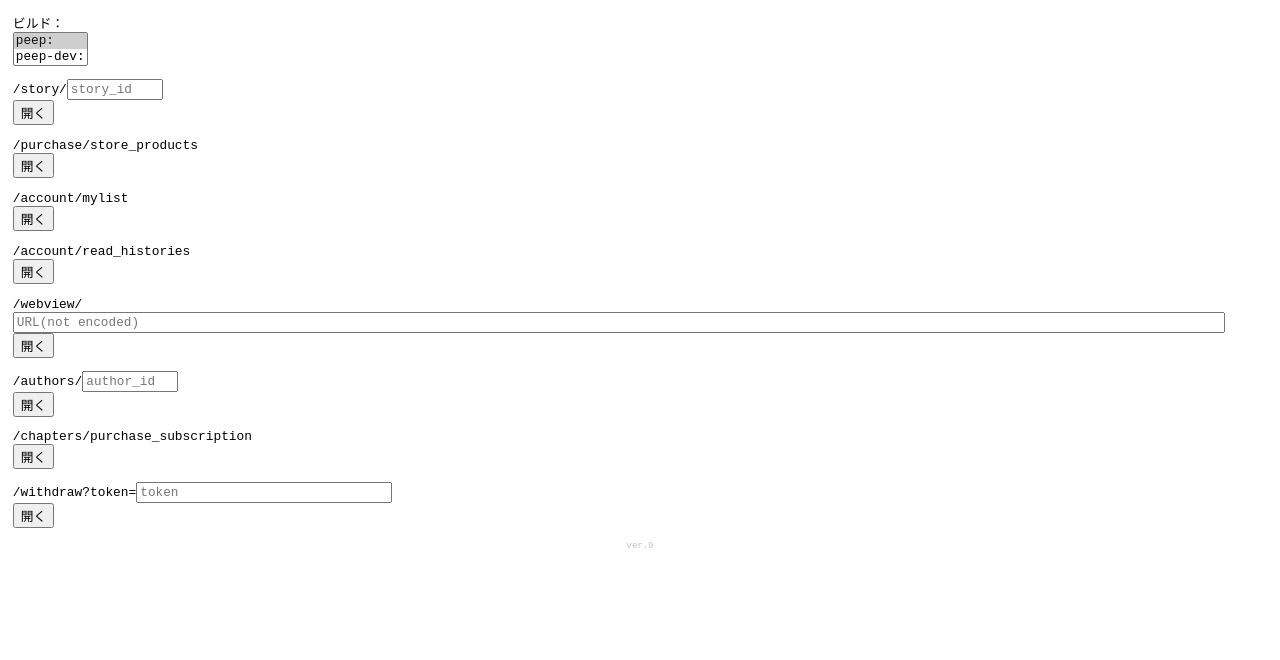
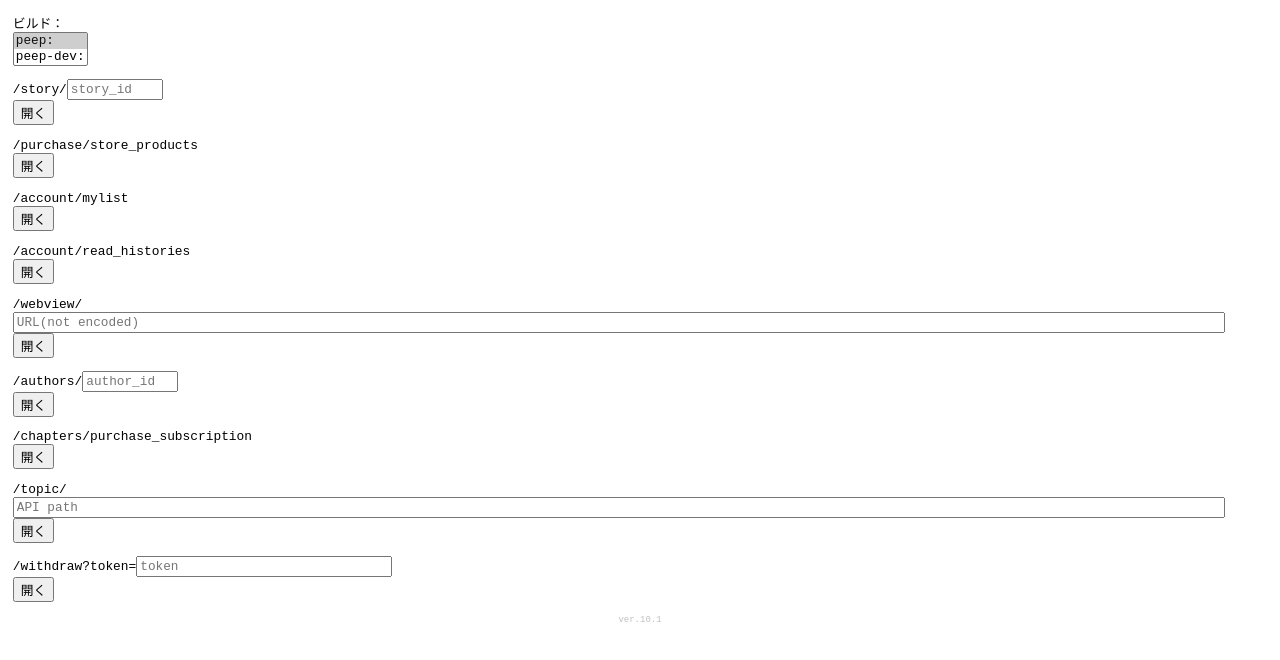
Before and after one commit to yamanaka-equalplus/yamanaka-equalplus.github.io, a plain HTML site: page taskey/index.html in a window 1280 px wide. Drawn offline with Linux system fonts and the light colour scheme.

Commit message:
peep test 10

```diff
--- a/taskey/index.html
+++ b/taskey/index.html
@@ -73,7 +73,7 @@ function fire(url){
 		onclick="fire(document.f.protocol.value+'/account/read_histories')">
 	</p>
 
-<p>/webview/<input class="default" type="text" placeholder="URL(not encoded)" style="width:96%;" value="" name="url">
+<p>/webview/<br><input class="default" type="text" placeholder="URL(not encoded)" style="width:96%;" value="" name="url">
 	<br><input class="default" type="button" value="開く"
 		onclick="fire(document.f.protocol.value+'/webview/'+encodeURIComponent(document.f.url.value))">
 	</p>
@@ -88,6 +88,11 @@ function fire(url){
 		onclick="fire(document.f.protocol.value+'/chapters/purchase_subscription')">
 	</p>
 
+<p>/topic/<br><input class="default" type="text" placeholder="API path" style="width:96%;" value="" name="api_path">
+	<br><input class="default" type="button" value="開く"
+		onclick="fire(document.f.protocol.value+'/topic/'+encodeURIComponent(document.f.api_path.value))">
+	</p>
+
 <p>/withdraw?token=<input class="default" type="text" placeholder="token" size="30" value="" name="token">
 	<br><input class="default" type="button" value="開く"
 		onclick="fire(document.f.protocol.value+'/withdraw?token='+document.f.token.value)">
@@ -95,7 +100,7 @@ function fire(url){
 
 </form>
 
-<p style="color:#C0C0C0;font-size:70%;text-align:center;">ver.9</p>
+<p style="color:#C0C0C0;font-size:70%;text-align:center;">ver.10.1</p>
 
 <!--================================================================================================
 		BODY ここまで
```
